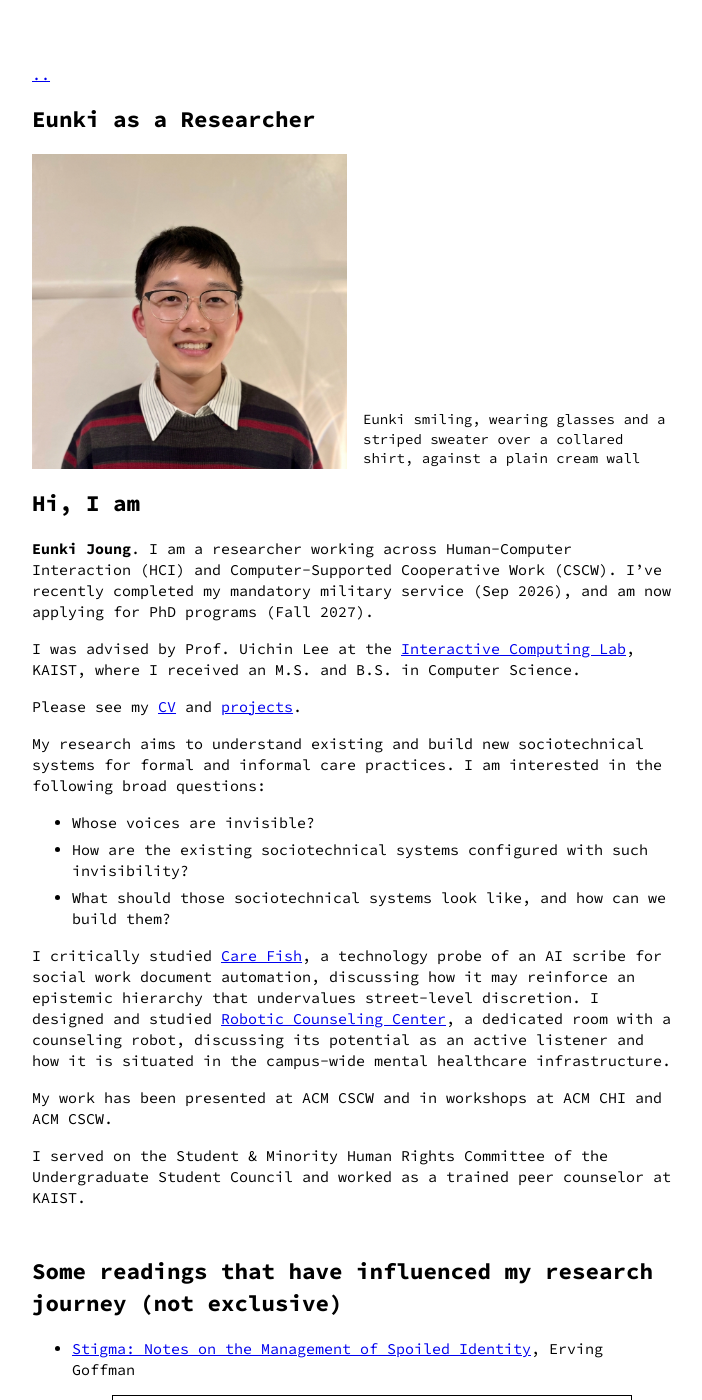
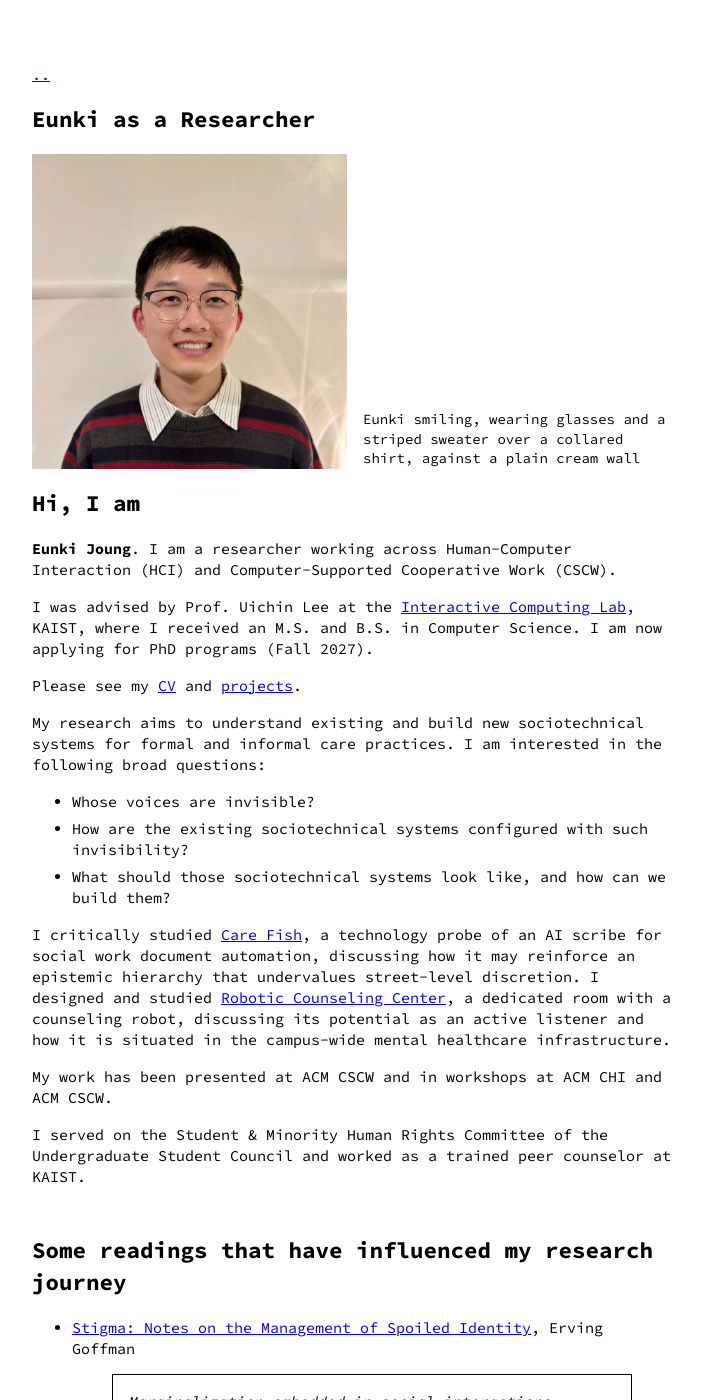
Before and after one commit to eunkiyomi/eunkiyomi.github.io, a Jekyll site: the page built from _posts/2025-02-05-eunki-as-researcher.md, in a window 1280 px wide and 1400 px high. Shown: the whole window, without its empty margins (288-990 px from the left). Built offline with Jekyll 4.4.1, drawn with Linux system fonts in a browser that asks for light colours.

Commit message:
Update researcher page

```diff
--- a/_posts/2025-02-05-eunki-as-researcher.md
+++ b/_posts/2025-02-05-eunki-as-researcher.md
@@ -46,9 +46,9 @@ body {
 
 # Hi, I am
 
-**Eunki Joung**. I am a researcher working across Human-Computer Interaction (HCI) and Computer-Supported Cooperative Work (CSCW). I've recently completed my mandatory military service (Sep 2026), and am now applying for PhD programs (Fall 2027).
+**Eunki Joung**. I am a researcher working across Human-Computer Interaction (HCI) and Computer-Supported Cooperative Work (CSCW).
 
-I was advised by Prof. Uichin Lee at the [Interactive Computing Lab](https://ic.kaist.ac.kr), KAIST, where I received an M.S. and B.S. in Computer Science.
+I was advised by Prof. Uichin Lee at the [Interactive Computing Lab](https://ic.kaist.ac.kr), KAIST, where I received an M.S. and B.S. in Computer Science. I am now applying for PhD programs (Fall 2027).
 
 Please see my [CV](/assets/docs/Eunki_s_CV.pdf) and [projects](/projects).
 
@@ -66,7 +66,7 @@ I served on the Student & Minority Human Rights Committee of the Undergraduate S
 
 <!-- [^public-spheres]: Some people may realize Jürgen Habermas's theory when I say 'public spheres.' I think that can be a good start to share my hope of genuine and inclusive communication, but I am not an expert on his theory yet. Thus, please do not think of it as a rigorous use of 'public sphere,' if you are knowledgeable about that concept. Also, I intentionally used a plural form of 'public spheres' because I think there can be multiple forms of public spheres working well in particular contexts, which I hope to explore. -->
 
-## Some readings that have influenced my research journey (not exclusive)
+## Some readings that have influenced my research journey
 
 - [Stigma: Notes on the Management of Spoiled Identity](https://en.wikipedia.org/wiki/Stigma:_Notes_on_the_Management_of_Spoiled_Identity), Erving Goffman
   > Marginalization embedded in social interactions
```
